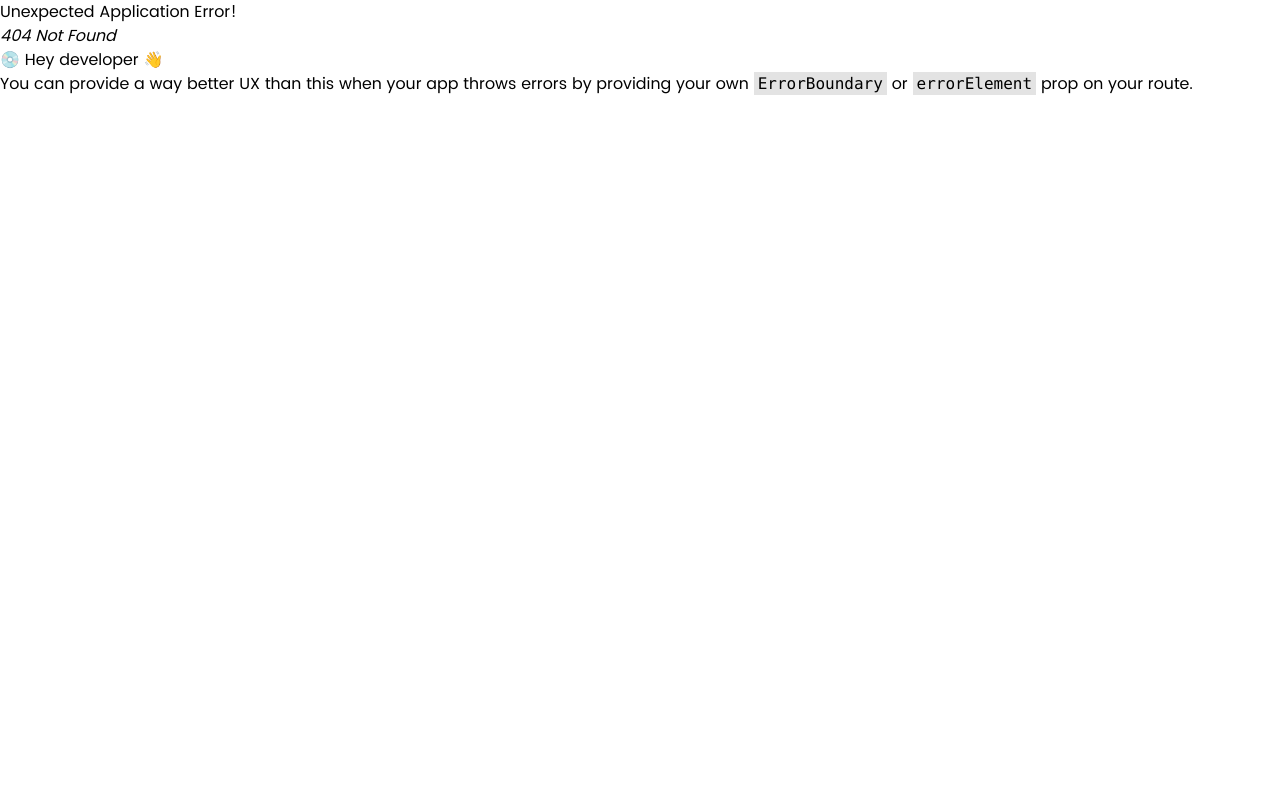
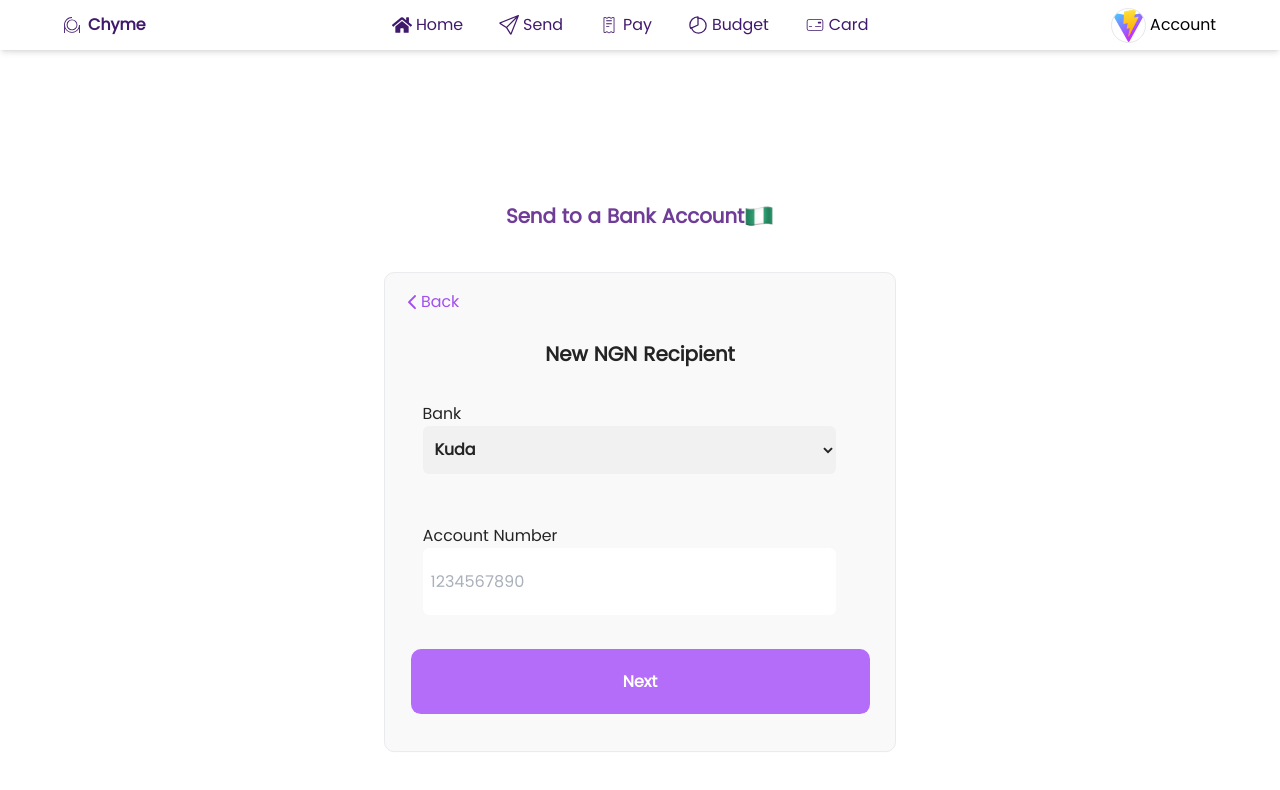
Before and after one commit to FrancisUzoigwe/Chyme_fe, a React (Vite) app: page /auth/sendbank in a window 1280 px wide. Before the commit this address had no page. Shown: the top 790 px of the page. Built offline with nearby package versions, Linux system fonts and the light colour scheme.

Commit message:
finish the Send bank

```diff
--- a/src/pages/home/Send.tsx
+++ b/src/pages/home/Send.tsx
@@ -2,6 +2,8 @@
 import { BsFillSendFill } from "react-icons/bs"
 import Logo from '../../assets/kuda.png'
 import { motion } from "framer-motion"
+import {Link} from 'react-router-dom'
+
 
 const Send = () => {
 
@@ -48,11 +50,13 @@
         </div>
         <div className="w-[85%] h-[25%]  bg-[#F8F8F8] flex rounded-[9px]  ">
           <div className="w-[80%] h-[100%] flex justify-start items-center gap-[5%] max-sm:w-[80%] max-sm:gap-[10px]">
-            <div className="w-[10%] h-[90%] flex justify-center items-center bg-[#F9F9F9]">
+            <div className="w-[20%] h-[90%] flex justify-center items-center bg-[#F9F9F9]">
               <BsFillSendFill className=" text-green-400" />
             </div>
-            <div className=" w-[50%] h-[100%] flex-col flex justify-center items-start ">
-              <h3 className=" font-extrabold text-purple-900 text-lg max-sm:text-xs">Send to Bank Account</h3>
+            <div className=" w-[50%] h-[100%] flex-col flex justify-center items-start">
+              <Link to='/auth/sendbank'>
+                <h3 className=" font-extrabold text-purple-900 text-lg max-sm:text-xs">Send to Bank Account</h3>
+              </Link>
               <span className=" font-medium text-slate-400 text-xs">Send to local bank account.</span>
             </div>
           </div>
--- /dev/null
+++ b/src/pages/home/SendBank.tsx
@@ -0,0 +1,81 @@
+import Ng from '../../assets/NG.png'
+import { FaChevronLeft } from "react-icons/fa6";
+import { useDispatch, useSelector } from "react-redux";
+import { motion } from "framer-motion";
+import { useNavigate } from "react-router-dom";
+import {changeToggled} from '../../global/globalState'
+
+const SendBank = () => {
+
+
+  const dispatch = useDispatch();
+  const navigate = useNavigate();
+  const toggle = useSelector((state: any) => state.toggle);
+
+  const motionVariant = {
+    open: {
+      opacity: 1,
+      y: 0,
+      transition: {
+        duration: 0.7,
+      },
+    },
+    close: {
+      opacity: 0,
+      y: "100px",
+    },
+  };
+
+
+
+
+
+  return (
+    <motion.div
+    variants={motionVariant}
+    initial="close"
+    animate="open"
+    className={`w-full h-[100vh]  flex-col flex justify-center gap-[2%] items-center ${
+      toggle ? "bg-[#d8d8d8]" : "bg-[#FFFFFF]"
+    } `}
+    onClick={() => {
+      dispatch(changeToggled());
+    }}
+    >
+      <header className='w-full h-[10%]  text-xl font-extrabold text-purple-900 flex justify-center items-center'>
+        Send to a Bank Account <img src={Ng} alt="" width={30} />
+      </header>
+      <section className='w-[40%] h-[60%] bg-[#F8F8F8] border rounded-[10px] max-sm:w-[90%]'>
+        <div className='w-full h-[12%] flex justify-start items-center p-5 cursor-pointer text-purple-600 '
+           onClick={() => navigate(-1)}>
+        <FaChevronLeft className='text-purple-600' /> Back
+        </div>
+        <header className='w-full h-[10%] flex justify-center items-center text-xl font-extrabold'>
+          New NGN Recipient
+        </header>
+        <section className='w-[100%] h-[25%] flex flex-col justify-center items-center'>
+          <div className='w-[90%] h-[80%]  flex justify-center items-start p-3 flex-col'>
+            <label htmlFor="">Bank</label>
+            <select name="" id="" className='w-[95%] h-[80%] rounded-[6px] outline-none p-2 font-extrabold max-sm:h-[90%]'>
+              <option selected>Select Bank</option>
+              <option selected>Access Bank</option>
+              <option selected>GTB</option>
+              <option selected>Kuda</option>
+            </select>
+          </div>
+        </section>
+        <section className='w-[100%] h-[30%] flex flex-col justify-center items-center'>
+          <div className='w-[90%] h-[80%]  flex justify-center items-start p-3 flex-col'>
+            <label htmlFor="">Account Number</label>
+            <input type="text" className='w-[95%] h-[80%] rounded-[6px] outline-none p-2' placeholder='1234567890' />
+          </div>
+        </section>
+        <section className='w-[100%] h-[17%] flex justify-center items-center'>
+          <button className='w-[90%] h-[80%] bg-purple-500 text-white font-semibold rounded-[10px]'>Next</button>
+        </section>
+      </section>
+    </motion.div>
+  )
+}
+
+export default SendBank
--- a/src/router/mainRoute.tsx
+++ b/src/router/mainRoute.tsx
@@ -20,6 +20,7 @@
 import Legal from "../pages/home/settings/Legal";
 import FAQs from "../pages/home/settings/FAQs";
 import EditProfile from "../pages/home/settings/EditProfile";
+import SendBank from "../pages/home/SendBank";
 
 export const mainRoute = createBrowserRouter([
   {
@@ -116,6 +117,10 @@
         path: "/auth/FAQs",
         element: <FAQs />,
       },
+      {
+        path: '/auth/sendbank',
+        element: <SendBank/>
+      }
     ],
   },
 ]);
```
